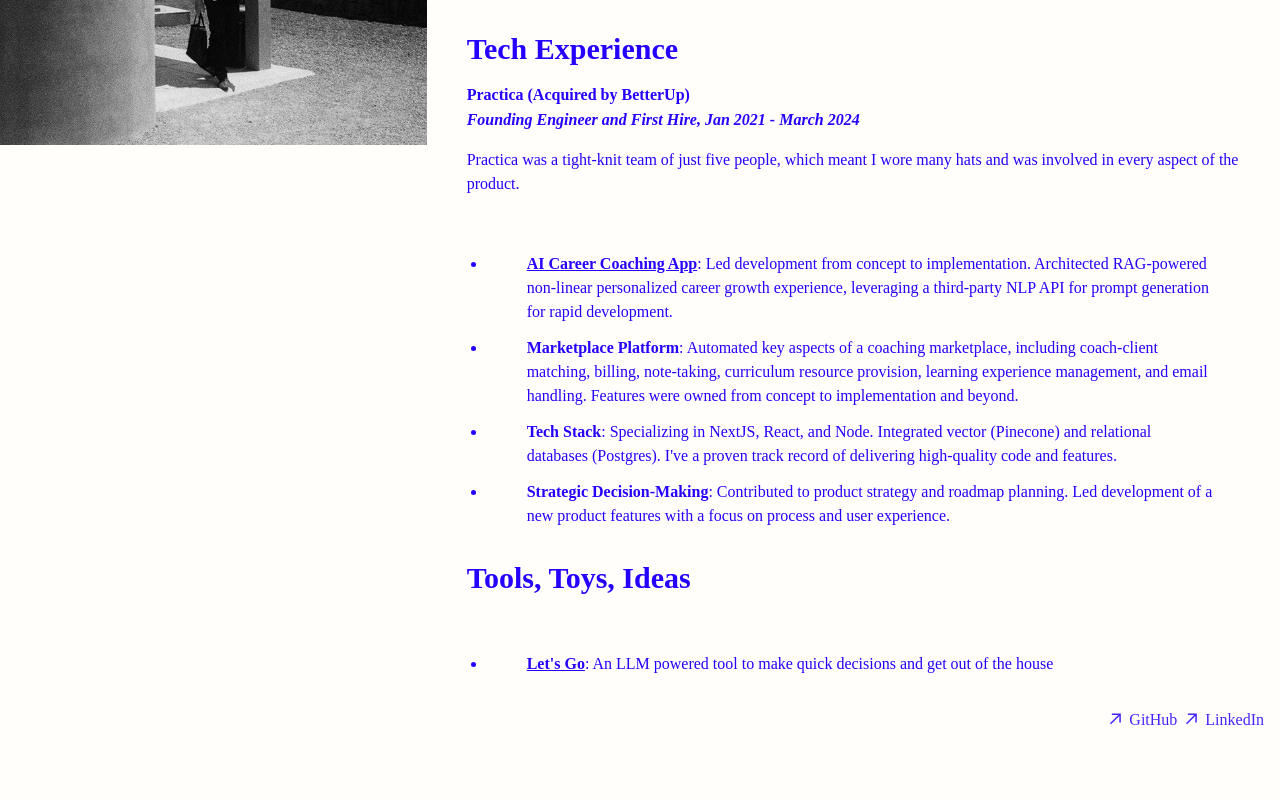
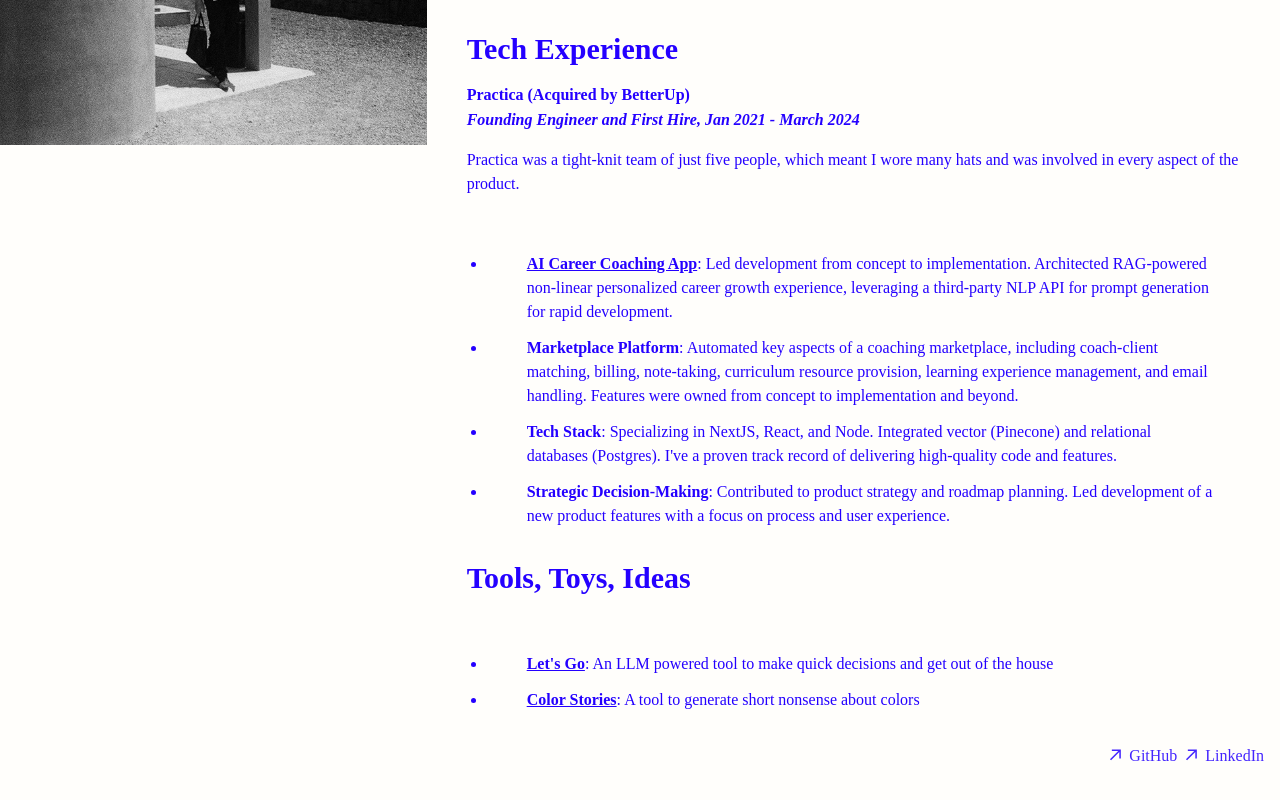
Before and after one commit to chedgo/home, a Next.js app: page / in a window 1280 px wide. Shown: the part 685-1485 px from the top of the page. Built offline with nearby package versions, Linux system fonts and the light colour scheme; a web font is replaced by a local one.

Commit message:
link from home page

```diff
--- a/src/app/page.tsx
+++ b/src/app/page.tsx
@@ -151,6 +151,15 @@
               : An LLM powered tool to make quick decisions and get out of the
               house
             </ListItem>
+            <ListItem>
+              <Link
+                className="text-primary font-bold underline hover:text-accent"
+                href={'/color-stories'}
+              >
+                Color Stories
+              </Link>
+              : A tool to generate short nonsense about colors
+            </ListItem>
           </ul>
         </div>
       </div>
```
